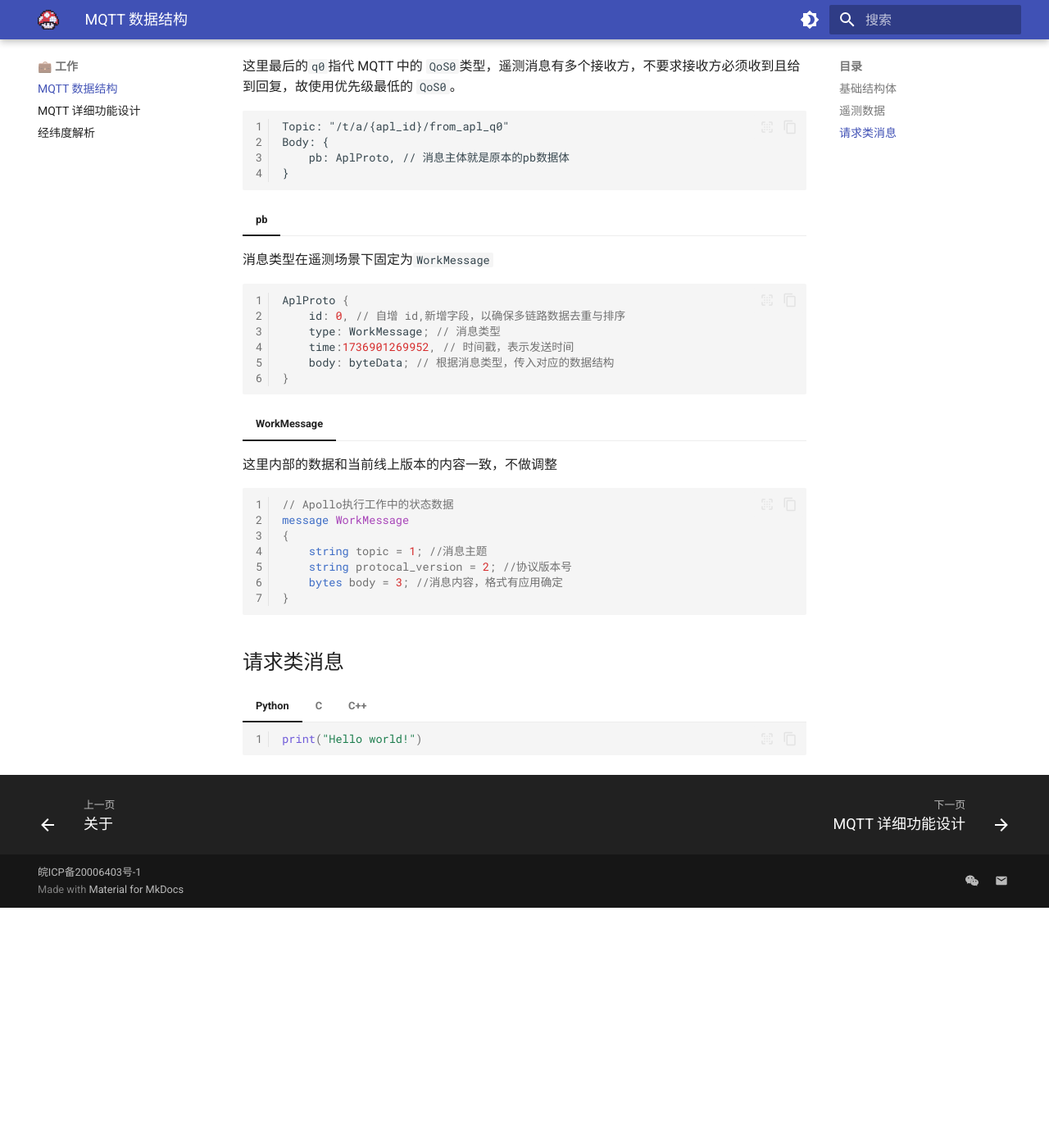
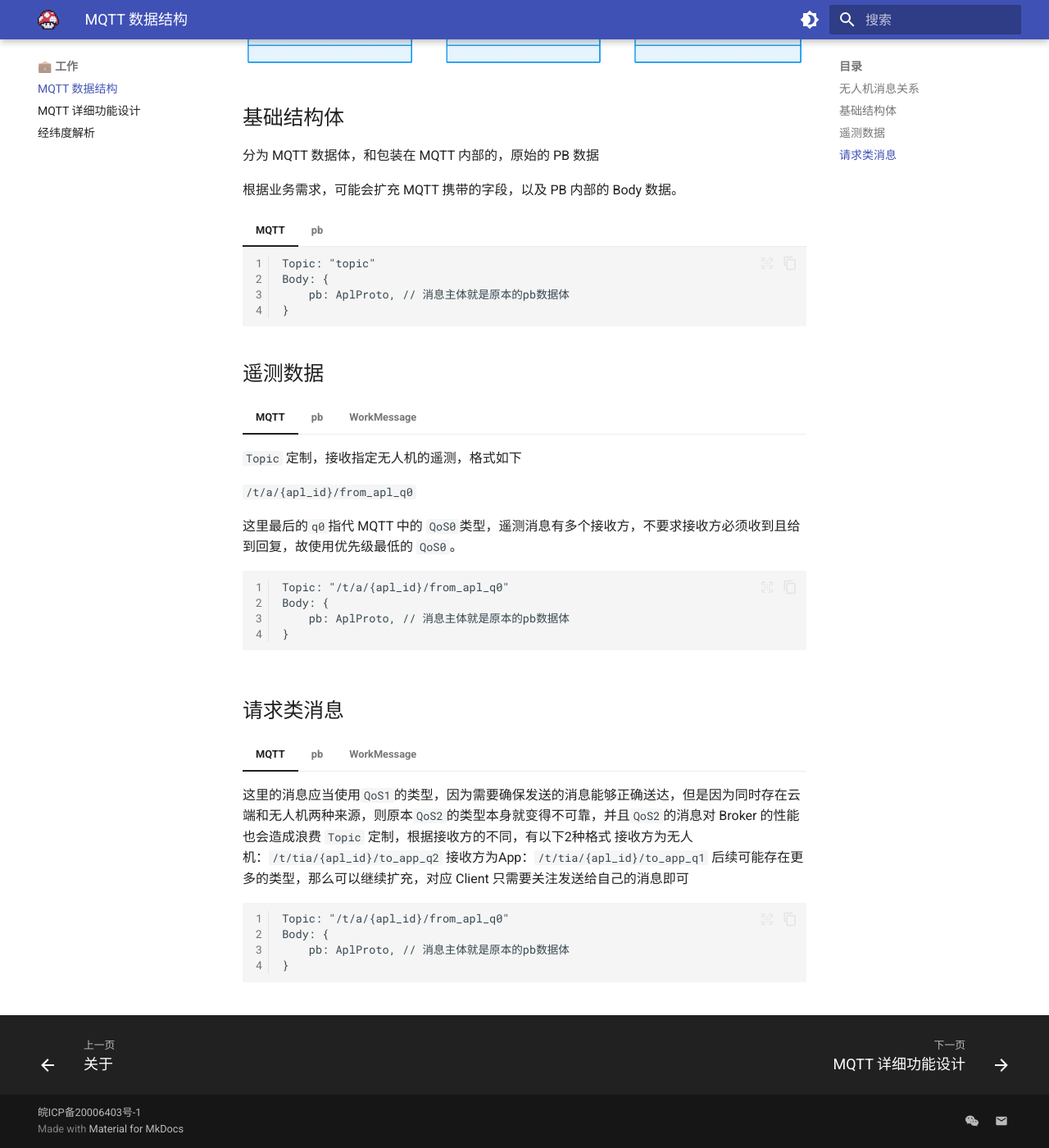
Before and after one commit to btONF/btonf.github.io, an MkDocs documentation site: the page built from docs/💼 工作/MQTT 数据结构.md, in a window 1280 px wide and 1400 px high, scrolled down 930 px. Shown: the whole window at 82% size. Built offline with MkDocs 1.6.1 and Material for MkDocs 9.7.7, drawn with Linux system fonts in a browser that asks for light colours; before the commit the page ends 2037 px from its top, so only the background shows below that; some of the changed text lies outside the part shown.

Commit message:
MQTT设计更新

````diff
--- a/docs/💼 工作/MQTT 数据结构.md
+++ b/docs/💼 工作/MQTT 数据结构.md
@@ -1,3 +1,39 @@
+## 无人机消息关系
+
+```mermaid
+classDiagram
+    class AplProto {
+        +int id
+        +string type
+        +long time
+        +body "Contains message, request, or response data"
+    }
+
+    class Message {
+        +string messageContent
+    }
+
+    class Request {
+        +string requestContent
+    }
+
+    class Response {
+        +string responseContent
+    }
+
+    class MQTT {
+        +string topic
+        +AplProto aplProto
+    }
+
+    OldProtocol --> AplProto : Contains
+    NewProtocol --> MQTT : Contains
+    MQTT --> AplProto : Contains
+    AplProto --> Message : Contains "if type == message"
+    AplProto --> Request : Contains "if type == request"
+    AplProto --> Response : Contains "if type == response"
+
+```
 ## 基础结构体
 
 分为 MQTT 数据体，和包装在 MQTT 内部的，原始的 PB 数据
@@ -6,93 +42,108 @@
 
 === "MQTT"
 
-```mqtt
-Topic: "topic"
-Body: {
-	pb: AplProto, // 消息主体就是原本的pb数据体
-}
-```
+	```mqtt
+	Topic: "topic"
+	Body: {
+		pb: AplProto, // 消息主体就是原本的pb数据体
+	}
+	```
+
 === "pb"
 
-```protobuf
-AplProto {
-	id: 0, // 自增 id,新增字段，以确保多链路数据去重与排序
-	type: Workrequest/Workresponse/WorkMessage; // 消息类型
-	time:1736901269952, // 时间戳，表示发送时间
-	body: byteData; // 根据消息类型，传入对应的数据结构
-}
-```
+	```protobuf
+	AplProto {
+		id: 0, // 自增 id,新增字段，以确保多链路数据去重与排序
+		type: Workrequest/Workresponse/WorkMessage; // 消息类型
+		time:1736901269952, // 时间戳，表示发送时间
+		body: byteData; // 根据消息类型，传入对应的数据结构
+	}
+	```
 
 ## 遥测数据
 
 === "MQTT"
 
-`Topic` 定制，接收指定无人机的遥测，格式如下
+	`Topic` 定制，接收指定无人机的遥测，格式如下
 
-`/t/a/{apl_id}/from_apl_q0`
+	`/t/a/{apl_id}/from_apl_q0`
 
-这里最后的`q0`指代 MQTT 中的 `QoS0`类型，遥测消息有多个接收方，不要求接收方必须收到且给到回复，故使用优先级最低的 `QoS0`。
+	这里最后的`q0`指代 MQTT 中的 `QoS0`类型，遥测消息有多个接收方，不要求接收方必须收到且给到回复，故使用优先级最低的 `QoS0`。
 
-```mqtt
-Topic: "/t/a/{apl_id}/from_apl_q0"
-Body: {
-	pb: AplProto, // 消息主体就是原本的pb数据体
-}
-```
+	```mqtt
+	Topic: "/t/a/{apl_id}/from_apl_q0"
+	Body: {
+		pb: AplProto, // 消息主体就是原本的pb数据体
+	}
+	```
 
 === "pb"
 
-消息类型在遥测场景下固定为`WorkMessage`
+	消息类型在遥测场景下固定为`WorkMessage`
 
-```ProtoBuf
-AplProto {
-	id: 0, // 自增 id,新增字段，以确保多链路数据去重与排序
-	type: WorkMessage; // 消息类型
-	time:1736901269952, // 时间戳，表示发送时间
-	body: byteData; // 根据消息类型，传入对应的数据结构
-}
-```
+	```ProtoBuf
+	AplProto {
+		id: 0, // 自增 id,新增字段，以确保多链路数据去重与排序
+		type: WorkMessage; // 消息类型
+		time:1736901269952, // 时间戳，表示发送时间
+		body: byteData; // 根据消息类型，传入对应的数据结构
+	}
+	```
 
 === "WorkMessage"
 
-这里内部的数据和当前线上版本的内容一致，不做调整
+	这里内部的数据和当前线上版本的内容一致，不做调整
 
-```ProtoBuf
-// Apollo执行工作中的状态数据
-message WorkMessage
-{
-    string topic = 1; //消息主题
-    string protocal_version = 2; //协议版本号
-    bytes body = 3; //消息内容，格式有应用确定
-}
-```
+	```ProtoBuf
+	// Apollo执行工作中的状态数据
+	message WorkMessage
+	{
+	    string topic = 1; //消息主题
+	    string protocal_version = 2; //协议版本号
+	    bytes body = 3; //消息内容，格式有应用确定
+	}
+	```
 
 ## 请求类消息
 
-=== "Python"
+=== "MQTT"
 
-    ``` python
-    print("Hello world!")
-    ```
+	这里的消息应当使用`QoS1`的类型，因为需要确保发送的消息能够正确送达，但是因为同时存在云端和无人机两种来源，则原本`QoS2`的类型本身就变得不可靠，并且`QoS2`的消息对 Broker 的性能也会造成浪费
+	`Topic` 定制，根据接收方的不同，有以下2种格式
+	接收方为无人机：`/t/tia/{apl_id}/to_app_q2`
+	接收方为App：`/t/tia/{apl_id}/to_app_q1`
+	后续可能存在更多的类型，那么可以继续扩充，对应 Client 只需要关注发送给自己的消息即可
 
-=== "C"
+	```mqtt
+	Topic: "/t/a/{apl_id}/from_apl_q0"
+	Body: {
+		pb: AplProto, // 消息主体就是原本的pb数据体
+	}
+	```
 
-    ``` c
-    #include <stdio.h>
+=== "pb"
 
-    int main(void) {
-      printf("Hello world!\n");
-      return 0;
-    }
-    ```
+	消息类型在遥测场景下固定为`WorkMessage`
 
-=== "C++"
+	```ProtoBuf
+	AplProto {
+		id: 0, // 自增 id,新增字段，以确保多链路数据去重与排序
+		type: WorkMessage; // 消息类型
+		time:1736901269952, // 时间戳，表示发送时间
+		body: byteData; // 根据消息类型，传入对应的数据结构
+	}
+	```
 
-    ``` c++
-    #include <iostream>
+=== "WorkMessage"
 
-    int main(void) {
-      std::cout << "Hello world!" << std::endl;
-      return 0;
-    }
-    ```
+	这里内部的数据和当前线上版本的内容一致，不做调整
+
+	```ProtoBuf
+	// Apollo执行工作中的状态数据
+	message WorkMessage
+	{
+	    string topic = 1; //消息主题
+	    string protocal_version = 2; //协议版本号
+	    bytes body = 3; //消息内容，格式有应用确定
+	}
+	```
````
